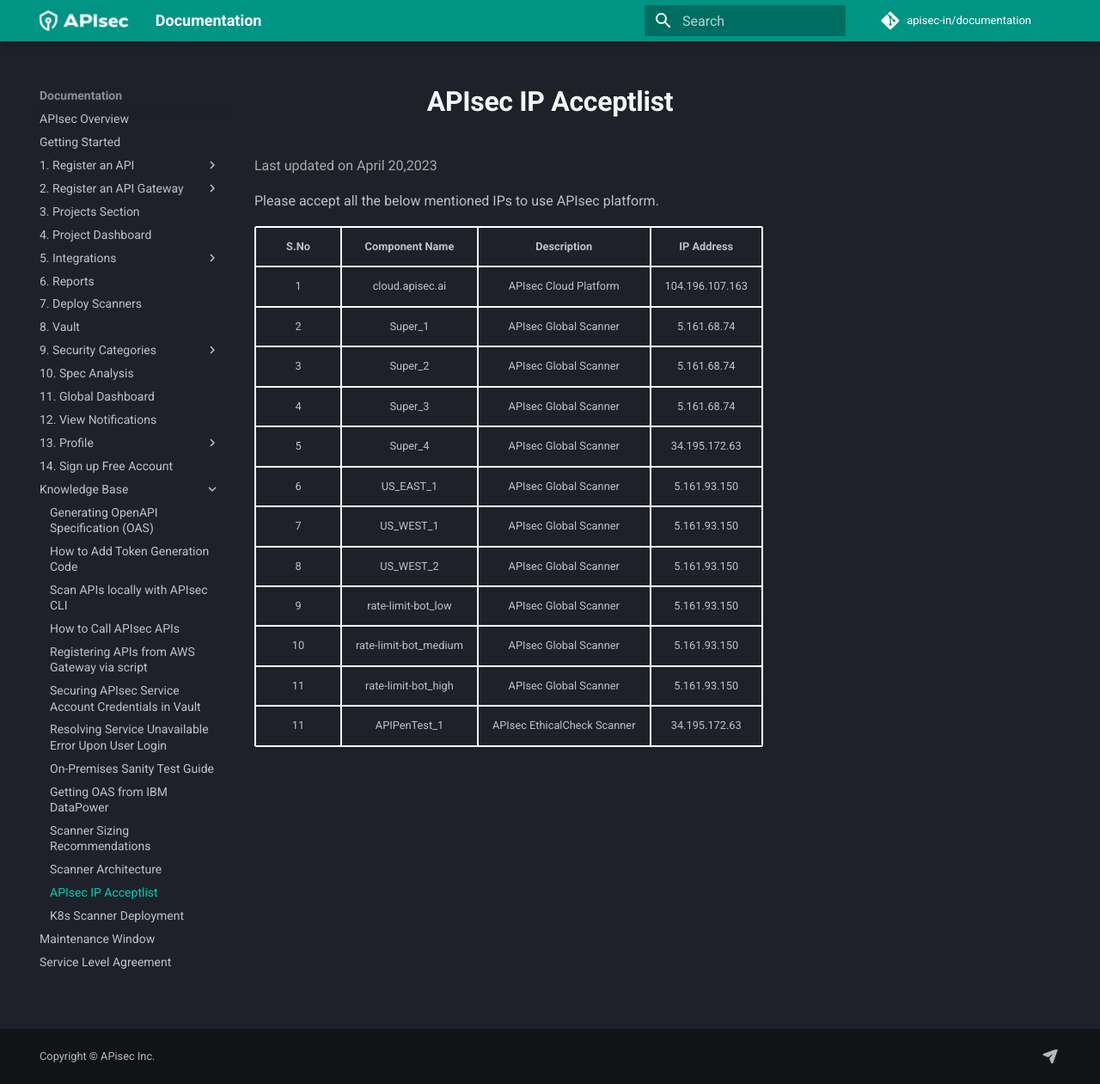
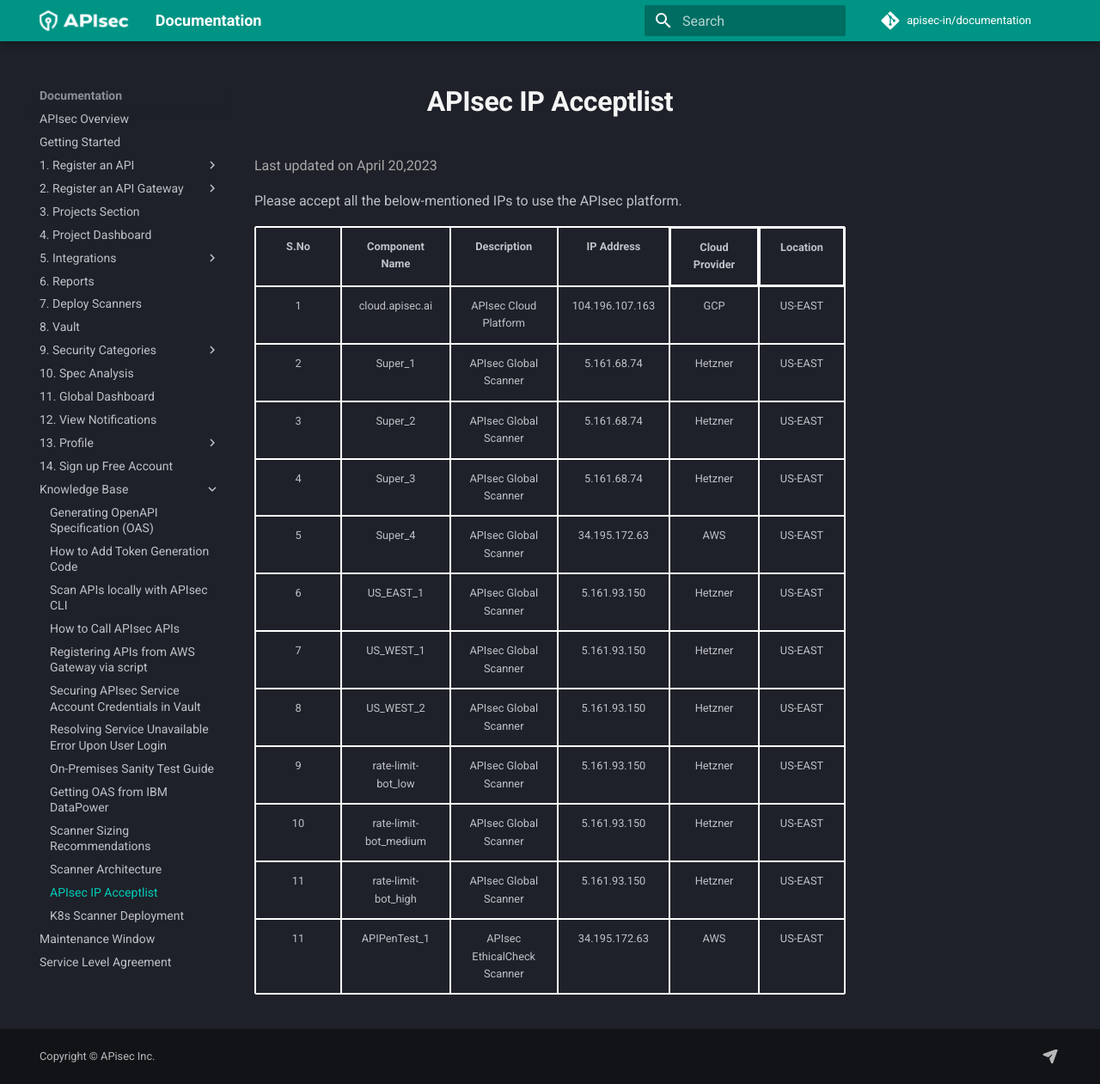
Before and after one commit to apisec-inc/documentation, an MkDocs documentation site: the page built from docs/IP-Acceptlist.md, in a window 1280 px wide and 1261 px high. Shown: the whole window at 86% size. Built offline with MkDocs 1.6.1 and Material for MkDocs 9.7.7, drawn with Linux system fonts in a browser that asks for light colours; comment, search, counter and statistics services are not loaded.

Commit message:
Update IP-Acceptlist.md

```diff
--- a/docs/IP-Acceptlist.md
+++ b/docs/IP-Acceptlist.md
@@ -1,7 +1,7 @@
 <h1 align="center" style="color: #F5F5F5;"> <b> APIsec IP Acceptlist </b> </h1>
 
 <p style="text-align: left;color: 	#A9A9A9;font-size:16px;"> Last updated on April 20,2023 </p>
-<P>Please accept all the below mentioned IPs to use APIsec platform.</p>
+<P>Please accept all the below-mentioned IPs to use the APIsec platform.</p>
 
 <table style="border:1px solid white;text-align:center;">
   <tr style="border:1px solid white;text-align:center;">
@@ -9,6 +9,8 @@
     <th style="border:1px solid white;text-align:center;">Component Name</th>
     <th style="border:1px solid white;text-align:center;">Description</th>
     <th style="border:1px solid white;text-align:center;">IP Address</th>
+    <th style="border:2px solid white;text-align:center;">Cloud Provider</th>
+    <th style="border:2px solid white;text-align:center;">Location</th>
 
   </tr>
   <tr>
@@ -16,13 +18,16 @@
     <td style="border:1px solid white;text-align:center;">cloud.apisec.ai</td>
     <td style="border:1px solid white;text-align:center;">APIsec Cloud Platform</td>
     <td style="border:1px solid white;text-align:center;">104.196.107.163</td>
-
+    <td style="border:1px solid white;text-align:center;">GCP</td>
+    <td style="border:1px solid white;text-align:center;">US-EAST</td>
   </tr>
   <tr>
     <td style="border:1px solid white;text-align:center;">2</td>
     <td style="border:1px solid white;text-align:center;">Super_1</td>
     <td style="border:1px solid white;text-align:center;">APIsec Global Scanner</td>
     <td style="border:1px solid white;text-align:center;">5.161.68.74</td>
+    <td style="border:1px solid white;text-align:center;">Hetzner</td>
+    <td style="border:1px solid white;text-align:center;">US-EAST</td>
   </tr>
 
   <tr>
@@ -30,6 +35,8 @@
     <td style="border:1px solid white;text-align:center;">Super_2</td>
     <td style="border:1px solid white;text-align:center;">APIsec Global Scanner</td>
     <td style="border:1px solid white;text-align:center;">5.161.68.74</td>
+    <td style="border:1px solid white;text-align:center;">Hetzner</td>
+    <td style="border:1px solid white;text-align:center;">US-EAST</td>
   </tr>
 
   <tr>
@@ -37,6 +44,8 @@
     <td style="border:1px solid white;text-align:center;">Super_3</td>
     <td style="border:1px solid white;text-align:center;">APIsec Global Scanner</td>
     <td style="border:1px solid white;text-align:center;">5.161.68.74</td>
+    <td style="border:1px solid white;text-align:center;">Hetzner</td>
+    <td style="border:1px solid white;text-align:center;">US-EAST</td>
   </tr>
 
   <tr>
@@ -44,6 +53,8 @@
     <td style="border:1px solid white;text-align:center;">Super_4</td>
     <td style="border:1px solid white;text-align:center;">APIsec Global Scanner</td>
     <td style="border:1px solid white;text-align:center;">34.195.172.63</td>
+    <td style="border:1px solid white;text-align:center;">AWS</td>
+    <td style="border:1px solid white;text-align:center;">US-EAST</td>
   </tr>
 
   <tr>
@@ -51,6 +62,8 @@
     <td style="border:1px solid white;text-align:center;">US_EAST_1</td>
     <td style="border:1px solid white;text-align:center;">APIsec Global Scanner</td>
     <td style="border:1px solid white;text-align:center;">5.161.93.150</td>
+    <td style="border:1px solid white;text-align:center;">Hetzner</td>
+    <td style="border:1px solid white;text-align:center;">US-EAST</td>
   </tr>
 
   <tr>
@@ -58,6 +71,8 @@
     <td style="border:1px solid white;text-align:center;">US_WEST_1</td>
     <td style="border:1px solid white;text-align:center;">APIsec Global Scanner</td>
     <td style="border:1px solid white;text-align:center;">5.161.93.150</td>
+    <td style="border:1px solid white;text-align:center;">Hetzner</td>
+    <td style="border:1px solid white;text-align:center;">US-EAST</td>
   </tr>
 
   <tr>
@@ -65,6 +80,8 @@
     <td style="border:1px solid white;text-align:center;">US_WEST_2</td>
     <td style="border:1px solid white;text-align:center;">APIsec Global Scanner</td>
     <td style="border:1px solid white;text-align:center;">5.161.93.150</td>
+    <td style="border:1px solid white;text-align:center;">Hetzner</td>
+    <td style="border:1px solid white;text-align:center;">US-EAST</td>
   </tr>
 
   <tr>
@@ -72,6 +89,8 @@
     <td style="border:1px solid white;text-align:center;">rate-limit-bot_low</td>
     <td style="border:1px solid white;text-align:center;">APIsec Global Scanner</td>
     <td style="border:1px solid white;text-align:center;">5.161.93.150</td>
+    <td style="border:1px solid white;text-align:center;">Hetzner</td>
+    <td style="border:1px solid white;text-align:center;">US-EAST</td>
   </tr>
 
   <tr>
@@ -79,6 +98,8 @@
     <td style="border:1px solid white;text-align:center;">rate-limit-bot_medium</td>
     <td style="border:1px solid white;text-align:center;">APIsec Global Scanner</td>
     <td style="border:1px solid white;text-align:center;">5.161.93.150</td>
+    <td style="border:1px solid white;text-align:center;">Hetzner</td>
+    <td style="border:1px solid white;text-align:center;">US-EAST</td>
   </tr>
 
   <tr>
@@ -86,6 +107,8 @@
     <td style="border:1px solid white;text-align:center;">rate-limit-bot_high</td>
     <td style="border:1px solid white;text-align:center;">APIsec Global Scanner</td>
     <td style="border:1px solid white;text-align:center;">5.161.93.150</td>
+    <td style="border:1px solid white;text-align:center;">Hetzner</td>
+    <td style="border:1px solid white;text-align:center;">US-EAST</td>
   </tr>
 
  <tr>
@@ -93,6 +116,8 @@
     <td style="border:1px solid white;text-align:center;">APIPenTest_1</td>
     <td style="border:1px solid white;text-align:center;">APIsec EthicalCheck Scanner</td>
     <td style="border:1px solid white;text-align:center;">34.195.172.63</td>
+   <td style="border:1px solid white;text-align:center;">AWS</td>
+    <td style="border:1px solid white;text-align:center;">US-EAST</td>
   </tr>
 
 </table>
```
